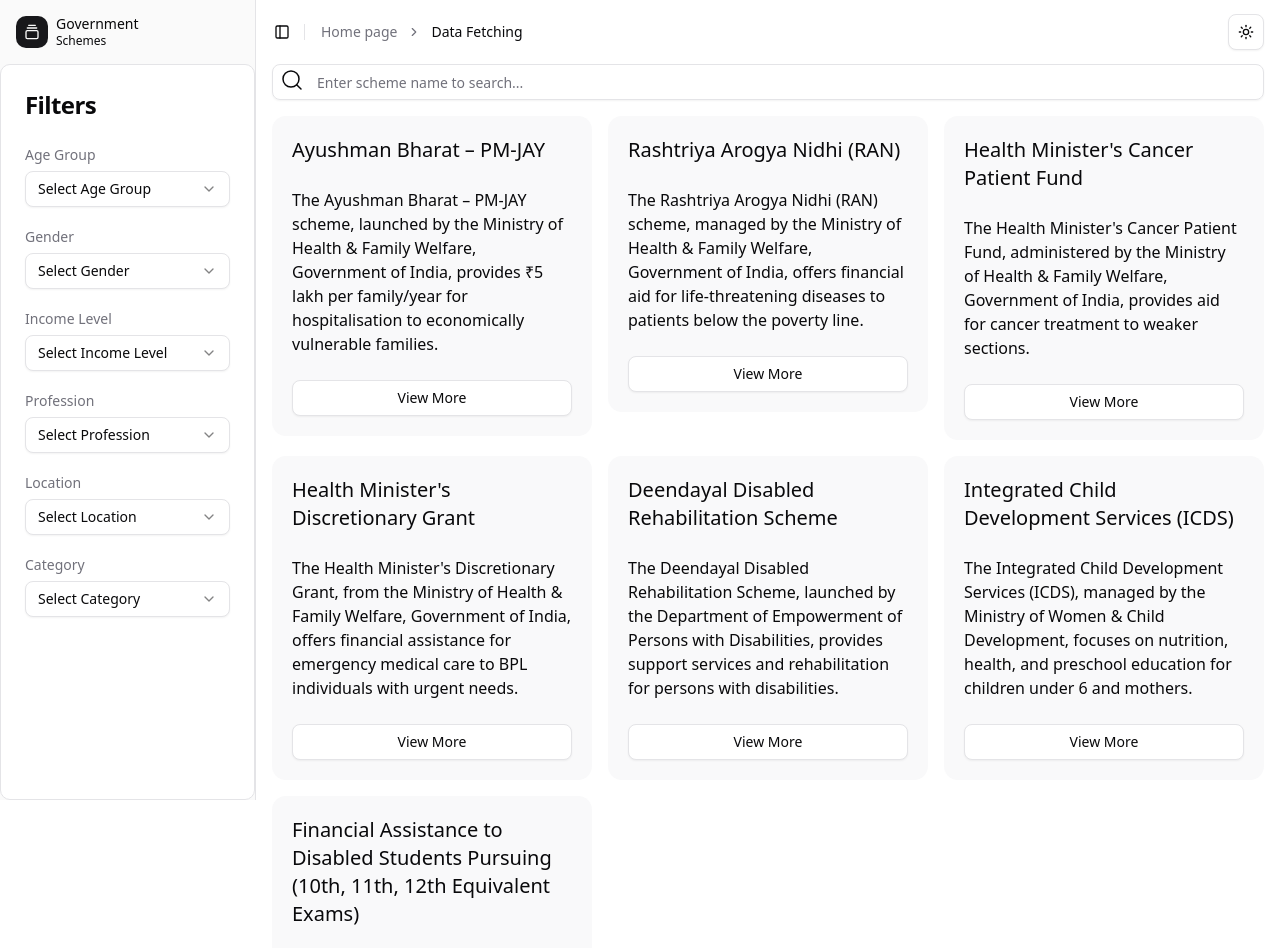
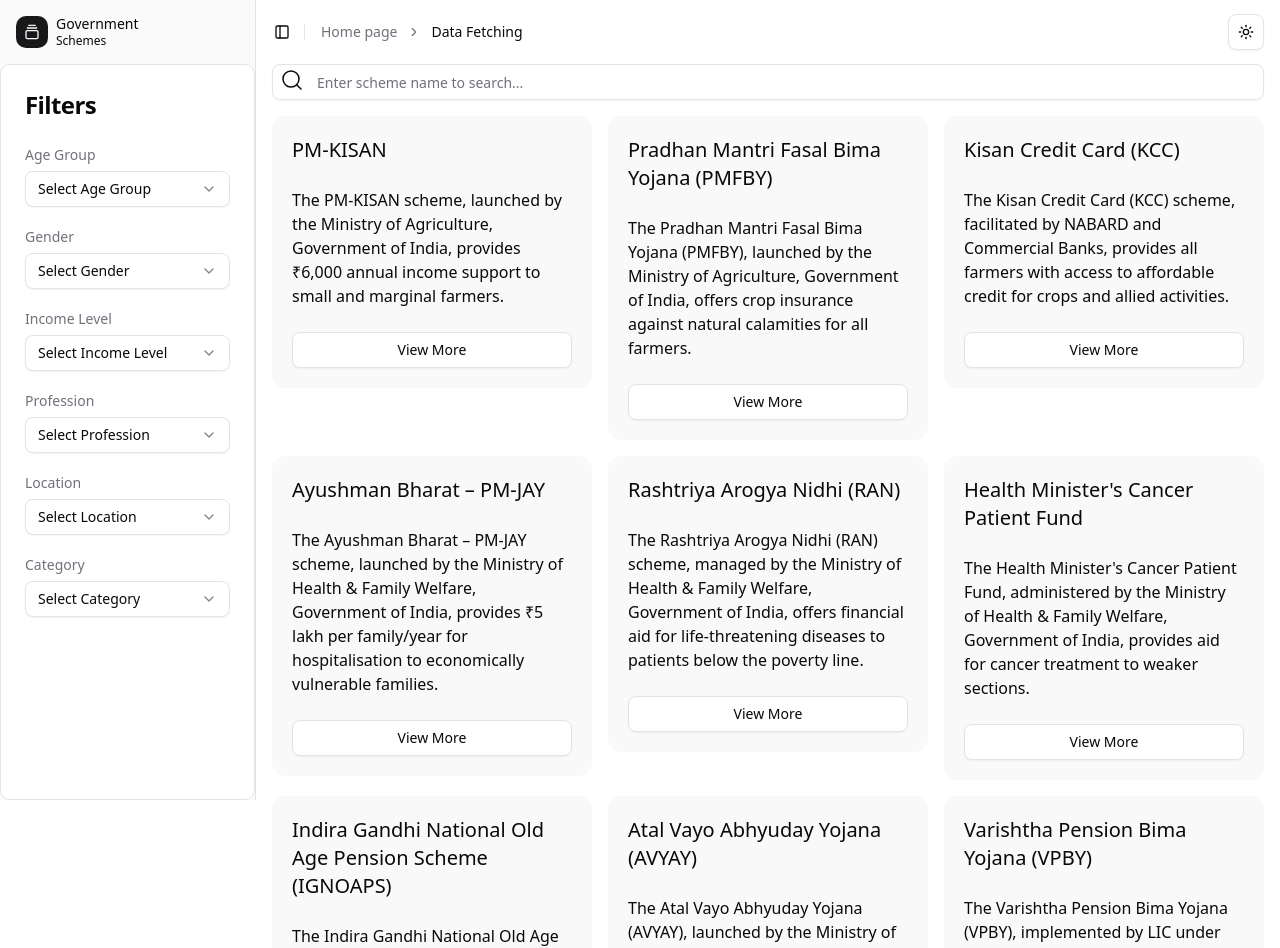
Before and after one commit to Srishanth57/Scheme, a Next.js app in the folder Frontend/: page /dashboard in a window 1280 px wide. Shown: the top 948 px of the page. Built offline with nearby package versions, Linux system fonts and the light colour scheme.

Commit message:
updated the data(scheme.js) and updated the dashboard accordingly

```diff
--- a/Frontend/src/app/dashboard/page.jsx
+++ b/Frontend/src/app/dashboard/page.jsx
@@ -17,7 +17,7 @@
 } from "@/components/ui/sidebar";
 import { ModeToggle } from "app/components/ModeToggle";
 import Link from "next/link";
-import { nationalSchemes } from "../data/schemes"; // Ensure this path is correct
+import { allSchemes } from "../data/schemes"; // Ensure this path is correct
 import { DialogCloseButton } from "app/components/DialogCloseButton";
 
 import { useState, useMemo } from "react";
@@ -39,7 +39,7 @@
 
   const schemesToDisplay = useMemo(() => {
     // Start with schemes filtered by search input
-    let currentSchemes = nationalSchemes.filter((scheme) =>
+    let currentSchemes = allSchemes.filter((scheme) =>
       scheme.name.toLowerCase().includes(inputValue.toLowerCase())
     );
 
@@ -119,7 +119,7 @@
             <Breadcrumb>
               <BreadcrumbList>
                 <BreadcrumbItem className="hidden md:block">
-                  <Link href="/home">Home page</Link>
+                  <Link href="/">Home page</Link>
                 </BreadcrumbItem>
                 <BreadcrumbSeparator className="hidden md:block" />
                 <BreadcrumbItem>
--- a/Frontend/src/app/data/schemes.js
+++ b/Frontend/src/app/data/schemes.js
@@ -1,6 +1,5 @@
-// data/schemes.js
+// schemes.js
 
-// These are the filter options from your FilterSection for reference
 const filterOptionValues = {
   ageGroup: ["Under 18", "18-25", "26-35", "36-45", "46-60", "Over 60"],
   gender: ["Male", "Female", "Other"],
@@ -10,9 +9,67 @@
   category: ["SC", "ST", "OBC", "General", "Disabled", "Tribal"],
 };
 
-export const nationalSchemes = [
+export const allSchemes = [
   {
-    id: "national-1",
+    id: "agri-1",
+    name: "PM-KISAN",
+    type: "national",
+    forWhom: "Small and marginal farmers",
+    objective: "₹6,000 annual income support",
+    department: "Ministry of Agriculture, GoI",
+    support: "Direct Benefit Transfer (₹2,000 in 3 installments)",
+    link: "https://pmkisan.gov.in/",
+    description: "The PM-KISAN scheme, launched by the Ministry of Agriculture, Government of India, provides ₹6,000 annual income support to small and marginal farmers.",
+    eligibility: {
+      ageGroup: ["26-35", "36-45", "46-60", "Over 60"],
+      gender: "All",
+      incomeLevel: ["Low", "Lower-middle"],
+      profession: ["Self-employed"],
+      location: ["Rural", "Semi-urban"],
+      category: [...filterOptionValues.category],
+    },
+  },
+  {
+    id: "agri-2",
+    name: "Pradhan Mantri Fasal Bima Yojana (PMFBY)",
+    type: "national",
+    forWhom: "All farmers",
+    objective: "Crop insurance against natural calamities",
+    department: "Ministry of Agriculture, GoI",
+    support: "Insurance coverage, premium subsidy",
+    link: "https://pmfby.gov.in/",
+    description: "The Pradhan Mantri Fasal Bima Yojana (PMFBY), launched by the Ministry of Agriculture, Government of India, offers crop insurance against natural calamities for all farmers.",
+    eligibility: {
+      ageGroup: ["26-35", "36-45", "46-60", "Over 60"],
+      gender: "All",
+      incomeLevel: [...filterOptionValues.incomeLevel],
+      profession: ["Self-employed"],
+      location: ["Rural", "Semi-urban"],
+      category: [...filterOptionValues.category],
+    },
+  },
+  {
+    id: "agri-3",
+    name: "Kisan Credit Card (KCC)",
+    type: "national",
+    forWhom: "All farmers",
+    objective: "Access to affordable credit",
+    department: "NABARD / Commercial Banks",
+    support: "Credit limit for crops and allied activities",
+    link: "https://www.nabard.org/content.aspx?id=516",
+    description: "The Kisan Credit Card (KCC) scheme, facilitated by NABARD and Commercial Banks, provides all farmers with access to affordable credit for crops and allied activities.",
+    eligibility: {
+      ageGroup: ["26-35", "36-45", "46-60", "Over 60"],
+      gender: "All",
+      incomeLevel: [...filterOptionValues.incomeLevel],
+      profession: ["Self-employed"],
+      location: ["Rural", "Semi-urban"],
+      category: [...filterOptionValues.category],
+    },
+  },
+
+  {
+    id: "health-1",
     name: "Ayushman Bharat – PM-JAY",
     type: "national",
     forWhom: "Economically vulnerable families",
@@ -20,7 +77,7 @@
     department: "Ministry of Health & Family Welfare, GoI",
     support: "Cashless treatment in empanelled hospitals",
     link: "https://nha.gov.in/PM-JAY",
-    description: "The Ayushman Bharat – PM-JAY scheme, launched by the Ministry of Health & Family Welfare, Government of India, provides ₹5 lakh per family/year for hospitalisation to economically vulnerable families.", // Added description
+    description: "The Ayushman Bharat – PM-JAY scheme, launched by the Ministry of Health & Family Welfare, Government of India, provides ₹5 lakh per family/year for hospitalisation to economically vulnerable families.",
     eligibility: {
       ageGroup: [...filterOptionValues.ageGroup],
       gender: "All",
@@ -31,7 +88,7 @@
     },
   },
   {
-    id: "national-2",
+    id: "health-2",
     name: "Rashtriya Arogya Nidhi (RAN)",
     type: "national",
     forWhom: "Patients below poverty line",
@@ -39,7 +96,7 @@
     department: "MoHFW, GoI",
     support: "Cost reimbursement for treatment",
     link: "https://www.india.gov.in/rashtriya-arogya-nidhi-scheme-ministry-health-and-family-welfare",
-    description: "The Rashtriya Arogya Nidhi (RAN) scheme, managed by the Ministry of Health & Family Welfare, Government of India, offers financial aid for life-threatening diseases to patients below the poverty line.", // Added description
+    description: "The Rashtriya Arogya Nidhi (RAN) scheme, managed by the Ministry of Health & Family Welfare, Government of India, offers financial aid for life-threatening diseases to patients below the poverty line.",
     eligibility: {
       ageGroup: [...filterOptionValues.ageGroup],
       gender: "All",
@@ -50,7 +107,7 @@
     },
   },
   {
-    id: "national-3",
+    id: "health-3",
     name: "Health Minister's Cancer Patient Fund",
     type: "national",
     forWhom: "Weaker sections with cancer",
@@ -58,7 +115,7 @@
     department: "MoHFW, GoI",
     support: "Financial support for treatment",
     link: "https://www.myscheme.gov.in/schemes/hmcpf",
-    description: "The Health Minister's Cancer Patient Fund, administered by the Ministry of Health & Family Welfare, Government of India, provides aid for cancer treatment to weaker sections.", // Added description
+    description: "The Health Minister's Cancer Patient Fund, administered by the Ministry of Health & Family Welfare, Government of India, provides aid for cancer treatment to weaker sections.",
     eligibility: {
       ageGroup: [...filterOptionValues.ageGroup],
       gender: "All",
@@ -68,80 +125,236 @@
       location: [...filterOptionValues.location],
     },
   },
+
   {
-    id: "national-4",
-    name: "Health Minister's Discretionary Grant",
+    id: "elderly-1",
+    name: "Indira Gandhi National Old Age Pension Scheme (IGNOAPS)",
     type: "national",
-    forWhom: "BPL individuals with urgent needs",
-    objective: "Aid for emergency medical care",
-    department: "MoHFW, GoI",
-    support: "Financial assistance",
-    link: "https://www.myscheme.gov.in/schemes/hmdg",
-    description: "The Health Minister's Discretionary Grant, from the Ministry of Health & Family Welfare, Government of India, offers financial assistance for emergency medical care to BPL individuals with urgent needs.", // Added description
+    forWhom: "BPL senior citizens (60+)",
+    objective: "To provide basic financial support through pensions",
+    department: "Ministry of Rural Development",
+    support: "Pension",
+    link: "https://nsap.nic.in/Guidelines/IGNOAPS.pdf",
+    description: "The Indira Gandhi National Old Age Pension Scheme (IGNOAPS), under the Ministry of Rural Development, aims to provide basic financial support through pensions to BPL senior citizens aged 60 and above.",
     eligibility: {
-      ageGroup: [...filterOptionValues.ageGroup],
+      ageGroup: ["Over 60"],
       gender: "All",
       incomeLevel: ["Low"],
+      profession: ["Retired", "Unemployed"],
+      location: [...filterOptionValues.location],
       category: [...filterOptionValues.category],
-      profession: [...filterOptionValues.profession],
-      location: [...filterOptionValues.location],
     },
   },
   {
-    id: "national-5",
-    name: "Deendayal Disabled Rehabilitation Scheme",
+    id: "elderly-2",
+    name: "Atal Vayo Abhyuday Yojana (AVYAY)",
     type: "national",
-    forWhom: "Persons with disabilities",
-    objective: "Support services and rehabilitation",
-    department: "Dept. of Empowerment of Persons with Disabilities",
-    support: "Aid via NGOs",
+    forWhom: "All senior citizens (60+)",
+    objective: "Integrated care: health, nutrition, shelter, protection & engagement",
+    department: "Ministry of Social Justice and Empowerment",
+    support: "Integrated care services",
+    link: "https://socialjustice.gov.in/schemes/26",
+    description: "The Atal Vayo Abhyuday Yojana (AVYAY), launched by the Ministry of Social Justice and Empowerment, offers integrated care including health, nutrition, shelter, protection, and engagement for all senior citizens aged 60 and above.",
+    eligibility: {
+      ageGroup: ["Over 60"],
+      gender: "All",
+      incomeLevel: [...filterOptionValues.incomeLevel],
+      profession: ["Retired", "Unemployed"],
+      location: [...filterOptionValues.location],
+      category: [...filterOptionValues.category],
+    },
+  },
+  {
+    id: "elderly-3",
+    name: "Varishtha Pension Bima Yojana (VPBY)",
+    type: "national",
+    forWhom: "Senior citizens (60+)",
+    objective: "Assured pension through LIC, financial security post-retirement",
+    department: "Ministry of Finance (implemented by LIC)",
+    support: "Assured pension",
+    link: "https://www.licindia.in/Products/Pension-Plans/Varishtha-Pension-Bima-Yojana",
+    description: "The Varishtha Pension Bima Yojana (VPBY), implemented by LIC under the Ministry of Finance, provides an assured pension to senior citizens aged 60 and above, ensuring financial security post-retirement.",
+    eligibility: {
+      ageGroup: ["Over 60"],
+      gender: "All",
+      incomeLevel: [...filterOptionValues.incomeLevel],
+      profession: ["Retired"],
+      location: [...filterOptionValues.location],
+      category: [...filterOptionValues.category],
+    },
+  },
+
+  {
+    id: "disability-1",
+    name: "Deendayal Disabled Rehabilitation Scheme (DDRS)",
+    type: "national",
+    forWhom: "NGOs working for persons with disabilities",
+    objective: "To provide financial assistance to NGOs for education, vocational training, and rehabilitation of PwDs",
+    department: "Ministry of Social Justice and Empowerment (Department of Empowerment of Persons with Disabilities)",
+    support: "Financial assistance to NGOs",
     link: "https://depwd.gov.in/ddrs/",
-    description: "The Deendayal Disabled Rehabilitation Scheme, launched by the Department of Empowerment of Persons with Disabilities, provides support services and rehabilitation for persons with disabilities.", // Added description
+    description: "The Deendayal Disabled Rehabilitation Scheme (DDRS), from the Ministry of Social Justice and Empowerment, provides financial assistance to NGOs for the education, vocational training, and rehabilitation of Persons with Disabilities (PwDs).",
     eligibility: {
       ageGroup: [...filterOptionValues.ageGroup],
       gender: "All",
       incomeLevel: [...filterOptionValues.incomeLevel],
-      category: ["Disabled"],
       profession: [...filterOptionValues.profession],
       location: [...filterOptionValues.location],
+      category: ["Disabled"],
     },
   },
   {
-    id: "national-6",
-    name: "Integrated Child Development Services (ICDS)",
+    id: "disability-2",
+    name: "Assistance to Disabled Persons for Purchase/Fitting of Aids and Appliances (ADIP)",
     type: "national",
-    forWhom: "Children under 6, mothers",
-    objective: "Nutrition, health, preschool education",
-    department: "Ministry of Women & Child Development",
-    support: "Supplementary nutrition, immunization, health check-ups",
-    link: "https://icds.gov.in/en/schemes",
-    description: "The Integrated Child Development Services (ICDS), managed by the Ministry of Women & Child Development, focuses on nutrition, health, and preschool education for children under 6 and mothers.", // Added description
+    forWhom: "Persons with disabilities (with monthly income below ₹22,500)",
+    objective: "To provide assistive devices (hearing aids, wheelchairs, prosthetic limbs, etc.) to enhance mobility and independence",
+    department: "Ministry of Social Justice and Empowerment (Department of Empowerment of Persons with Disabilities)",
+    support: "Assistive devices (e.g., hearing aids, wheelchairs)",
+    link: "https://adip.nic.in/",
+    description: "The ADIP scheme, under the Ministry of Social Justice and Empowerment, provides assistive devices like hearing aids, wheelchairs, and prosthetic limbs to persons with disabilities with a monthly income below ₹22,500, to enhance their mobility and independence.",
     eligibility: {
-      ageGroup: ["Under 18"],
+      ageGroup: [...filterOptionValues.ageGroup],
       gender: "All",
-      incomeLevel: [...filterOptionValues.incomeLevel],
-      category: [...filterOptionValues.category],
-      profession: ["Student", ...filterOptionValues.profession.filter(p => p !== "Student")],
+      incomeLevel: ["Low", "Lower-middle", "Middle"],
+      profession: [...filterOptionValues.profession],
       location: [...filterOptionValues.location],
+      category: ["Disabled"],
     },
   },
   {
-    id: "state-1",
-    name: "Financial Assistance to Disabled Students Pursuing (10th, 11th, 12th Equivalent Exams)",
-    type: "state",
-    forWhom: "Disabled students pursuing 10th, 11th, or 12th equivalent exams",
-    objective: "Provide financial assistance for education to disabled students",
-    department: "Department of Social Justice, Government of Kerala",
-    support: "Financial aid for educational expenses",
-    link: "https://example.com/kerala-disabled-student-scheme",
-    description: "The scheme “Financial Assistance to Disabled Students Pursuing (10th, 11th, 12th Equivalent Exams)” was launched by the Department of Social Justice, Government of Kerala.", // Added description
+    id: "disability-3",
+    name: "Scholarships for Students with Disabilities",
+    type: "national",
+    forWhom: "Students with disabilities (Class 9 to Postgraduate level)",
+    objective: "To support education of students with disabilities through financial aid",
+    department: "Ministry of Social Justice and Empowerment (through National Scholarship Portal)",
+    support: "Financial aid for education",
+    link: "https://scholarships.gov.in/",
+    description: "The Scholarships for Students with Disabilities scheme, offered by the Ministry of Social Justice and Empowerment through the National Scholarship Portal, aims to support the education of students with disabilities from Class 9 to Postgraduate level through financial aid.",
     eligibility: {
       ageGroup: ["Under 18", "18-25"],
       gender: "All",
       incomeLevel: [...filterOptionValues.incomeLevel],
       profession: ["Student"],
+      location: [...filterOptionValues.location],
       category: ["Disabled"],
+    },
+  },
+
+  {
+    id: "image-1",
+    name: "VIDYAKIRANAM SCHEME",
+    type: "state",
+    forWhom: "Disabled students or students with disabled parents (BPL category)",
+    objective: "Educational assistance",
+    department: "Department of Social Justice, Government of Kerala",
+    support: "Financial aid for education",
+    link: "https://socialjustice.kerala.gov.in/schemes/vidyakiranam",
+    description: "The Vidyakiranam Scheme, launched by the Department of Social Justice, Government of Kerala, provides educational assistance to disabled students or students with disabled parents from the BPL category.",
+    eligibility: {
+      ageGroup: ["Under 18", "18-25"],
+      gender: "All",
+      incomeLevel: ["Low", "Lower-middle"],
+      profession: ["Student"],
       location: [...filterOptionValues.location],
+      category: ["Disabled"],
+    },
+  },
+  {
+    id: "image-2",
+    name: "SNEHASPARSHAM",
+    type: "state",
+    forWhom: "Patients with severe chronic diseases/bedridden (not recipients of other government schemes)",
+    objective: "₹1000 per month financial assistance",
+    department: "Health Department, Government of Kerala",
+    support: "Monthly financial aid of ₹1000",
+    link: "https://health.kerala.gov.in/schemes/snehasparsham",
+    description: "The Snehasparsham scheme, managed by the Health Department, Government of Kerala, provides ₹1000 per month as financial assistance to patients with severe chronic diseases/bedridden who are not recipients of other government schemes.",
+    eligibility: {
+      ageGroup: [...filterOptionValues.ageGroup],
+      gender: "All",
+      incomeLevel: ["Low", "Lower-middle"],
+      profession: ["Unemployed", "Retired"],
+      location: [...filterOptionValues.location],
+      category: [...filterOptionValues.category],
+    },
+  },
+  {
+    id: "image-3",
+    name: "VAYOJYOTHI SCHEME",
+    type: "state",
+    forWhom: "Persons with Disabilities (PWD) students from school to postgraduate level",
+    objective: "Uniform, study materials, and financial aid (₹1000-₹3000)",
+    department: "Department of Social Justice, Government of Kerala",
+    support: "Uniform, study materials, and financial aid",
+    link: "https://socialjustice.kerala.gov.in/schemes/vayojyothi",
+    description: "The Vayojyothi Scheme, launched by the Department of Social Justice, Government of Kerala, provides uniform, study materials, and financial assistance (₹1000-₹3000) to Persons with Disabilities (PWD) students from school to postgraduate level.",
+    eligibility: {
+      ageGroup: ["Under 18", "18-25"],
+      gender: "All",
+      incomeLevel: [...filterOptionValues.incomeLevel],
+      profession: ["Student"],
+      location: [...filterOptionValues.location],
+      category: ["Disabled"],
+    },
+  },
+
+  {
+    id: "dairy-1",
+    name: "Rural Dairy Extension Services Farmers Contact Programme",
+    type: "state",
+    forWhom: "Dairy Co-operative Societies & Farmers",
+    objective: "Effective Extension Work",
+    department: "GoK",
+    support: "₹3000 per programme",
+    link: "https://ahd.kerala.gov.in/schemes/",
+    description: "The Rural Dairy Extension Services Farmers Contact Programme, implemented by the Government of Kerala, aims to provide effective extension work for Dairy Co-operative Societies and Farmers.",
+    eligibility: {
+      ageGroup: ["26-35", "36-45", "46-60", "Over 60"],
+      gender: "All",
+      incomeLevel: [...filterOptionValues.incomeLevel],
+      profession: ["Self-employed"],
+      location: ["Rural", "Semi-urban"],
+      category: [...filterOptionValues.category],
+    },
+  },
+  {
+    id: "dairy-2",
+    name: "World Milk Day",
+    type: "state",
+    forWhom: "Common Public",
+    objective: "Awareness among public about Milk and Milk Products",
+    department: "GoK",
+    support: "₹10000 per District",
+    link: "https://ahd.kerala.gov.in/schemes/",
+    description: "The World Milk Day program, implemented by the Government of Kerala, aims to create awareness among the common public about Milk and Milk Products.",
+    eligibility: {
+      ageGroup: [...filterOptionValues.ageGroup],
+      gender: "All",
+      incomeLevel: [...filterOptionValues.incomeLevel],
+      profession: [...filterOptionValues.profession],
+      location: [...filterOptionValues.location],
+      category: [...filterOptionValues.category],
+    },
+  },
+  {
+    id: "dairy-3",
+    name: "Contingency Fund",
+    type: "state",
+    forWhom: "Dairy Farmers",
+    objective: "Cow Death due to unforeseen reasons",
+    department: "GoK",
+    support: "₹15000 per Person",
+    link: "https://ahd.kerala.gov.in/schemes/",
+    description: "The Contingency Fund, implemented by the Government of Kerala, provides financial support to Dairy Farmers in case of cow death due to unforeseen reasons.",
+    eligibility: {
+      ageGroup: ["26-35", "36-45", "46-60", "Over 60"],
+      gender: "All",
+      incomeLevel: [...filterOptionValues.incomeLevel],
+      profession: ["Self-employed"],
+      location: ["Rural", "Semi-urban"],
+      category: [...filterOptionValues.category],
     },
   },
 ];
```
